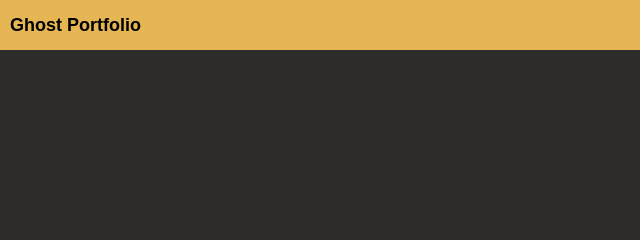
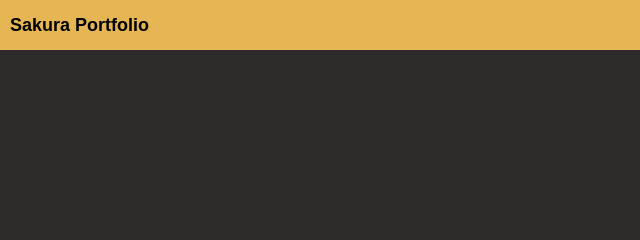
Before and after one commit to sakura374/Ghost, a plain HTML site: page sakura-main/sakura-main/index.html in a window 1280 px wide. Shown: the top 240 px of the page, 0-640 px from the left. Drawn offline with Linux system fonts and the light colour scheme.

Commit message:
Update index.html

```diff
--- a/sakura-main/sakura-main/index.html
+++ b/sakura-main/sakura-main/index.html
@@ -11,7 +11,7 @@
 <body>
     <!-- ترويسة علوي مع أيقونة -->
     <header class="top-bar">
-        <span class="title">Ghost Portfolio</span>
+        <span class="title">Sakura Portfolio</span>
         <img src="assets/icon.png" alt="Icon" class="icon">
     </header>
 
```
